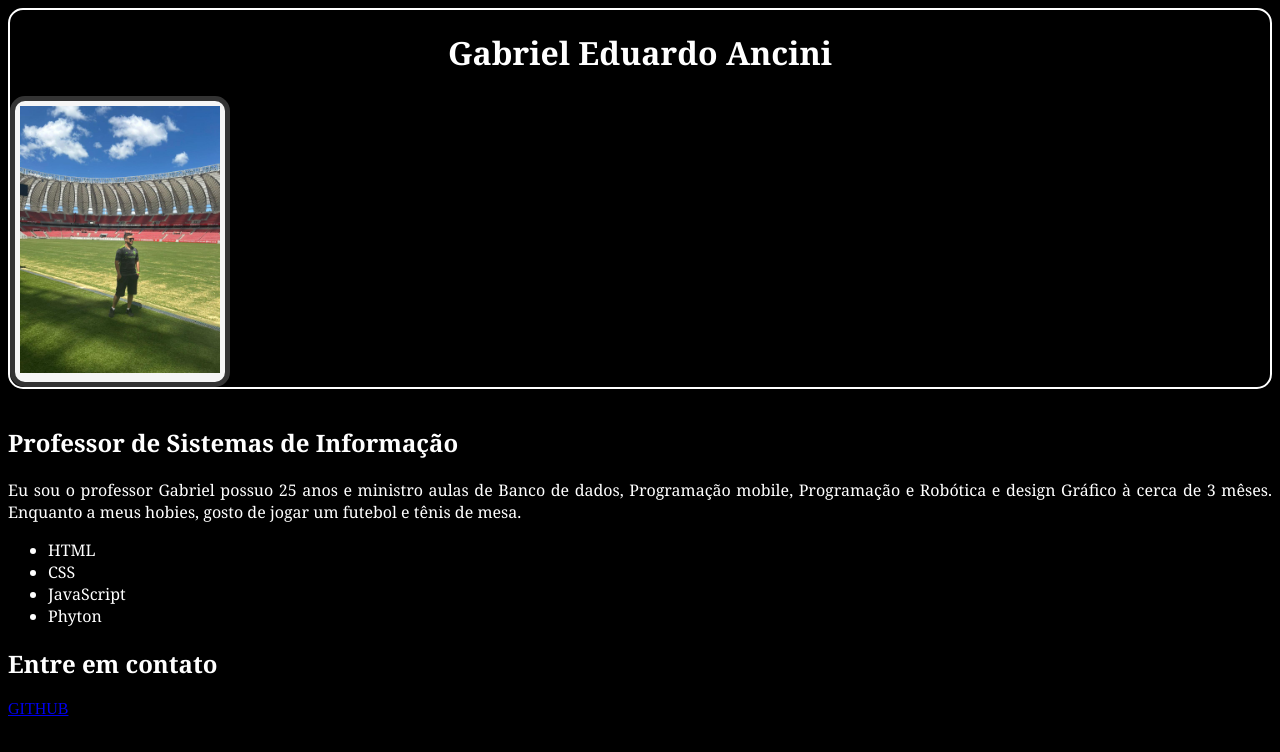
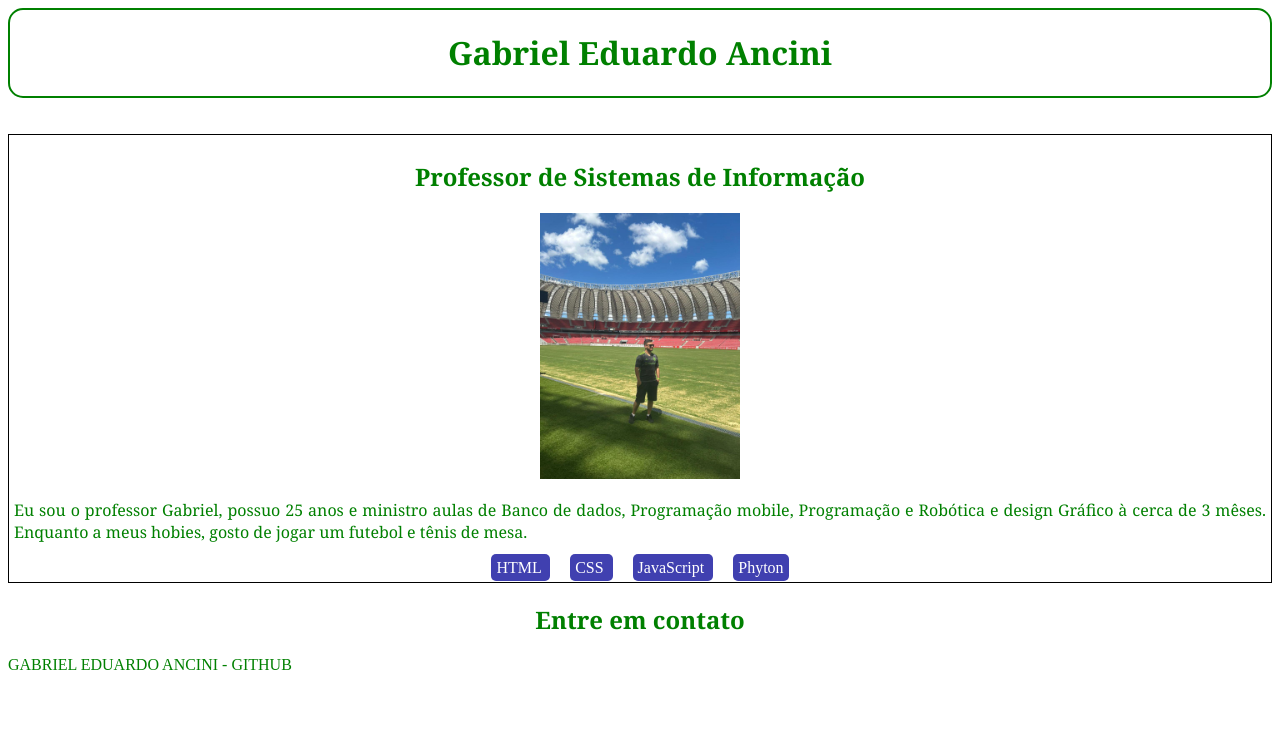
Before and after one commit to Ancini/Formadores_em_a-o, a plain HTML site: page index.html in a window 1280 px wide. Drawn offline with Linux system fonts and the light colour scheme.

Commit message:
aula_30_10

```diff
--- a/estilo.css
+++ b/estilo.css
@@ -1,28 +1,32 @@
 body{
-    background-color: black;
+    background-color:white;
+}
+
+header{
+    text-align: center;
 }
 
 h1{
-    color: white;
+    color: green;
     text-align:  center;
     font-family: Georgia, 'Times New Roman', Times, serif;
 
 }
 
 h2{
-    color: white;
-    text-align:  left;
+    color: green;
+    text-align:  center;
     font-family: Georgia, 'Times New Roman', Times, serif;
 }
 
 p{
-    color: white;
+    color: green ;
     text-align: justify;
     font-family: Georgia, 'Times New Roman', Times, serif;
 }
 
 ul{
-    color: white;
+    color: green;
     text-align: justify;
     font-family: Georgia, 'Times New Roman', Times, serif;
 }
@@ -30,18 +34,35 @@ ul{
 .informacoes_pessoais {
 
         border-radius: 15px;
-        border-color: white;
-        border: 2px solid white
+        border-color: green;
+        border: 2px solid green;
 }
 
 .foto{
 
      display: inline-block;
      padding: 5px;
-     border: 5px solid #333;
-     border-radius: 15px;
-     background-color: #f5f5f5;
-     position: relative;
+     border: 1px solid black;
+
+}
+
+a{
+    color: green;
+    text-decoration: none;
+}
+
+span{
+    color: white;
+    text-decoration: solid;
+    background-color: rgb(64, 64, 176);
+    padding: 5px;
+    margin: 10px 10px;
+    border-radius: 5px;
+}
 
 
+footer{
+    border-style: solid 3px;
+    color:green
+
 }
--- a/index.html
+++ b/index.html
@@ -1,41 +1,51 @@
 <!DOCTYPE html>
 <html>
+
+
 <head>
     <meta charset='utf-8'>
-    <title> Formadores em ação - Formando o mundo</title>
+    <title> Formadores em ação - Formando o mundo </title>
     <link rel='stylesheet' type='text/css' media='screen' href='estilo.css'>
-    <meta name="viewport" content="width=device", initial-scale="1.0">
+    <meta name="viewport" content="width=device" , initial-scale="1.0">
 
 </head>
+
 <body>
     <header>
-   <div class="informacoes_pessoais">
+        <div class="informacoes_pessoais">
 
-        <h1>  Gabriel Eduardo Ancini  </h1>
-         <div class="foto">
-         <img src="imagens/beira_rio.jpg" alt ="Gabriel Eduardo Ancini" width="200px">
-         </div>
-    </div>
-        <br>
-        <h2> Professor de Sistemas de Informação </h2>
-        <p> Eu sou o professor Gabriel possuo 25 anos e ministro aulas de Banco de dados, Programação mobile, Programação e Robótica e design Gráfico à cerca de 3 mêses.
+            <h1> Gabriel Eduardo Ancini </h1>
+
+        </div>
+           <br>
+            <br>
+            <div class="foto">
+            <h2> Professor de Sistemas de Informação </h2>
+
+                <img src="imagens/beira_rio.jpg" alt="Gabriel Eduardo Ancini" width="200px">
+
+
+        <p> Eu sou o professor Gabriel, possuo 25 anos e ministro aulas de Banco de dados, Programação mobile,
+            Programação e Robótica e design Gráfico à cerca de 3 mêses.
             Enquanto a meus hobies, gosto de jogar um futebol e tênis de mesa.
         </p>
-       <!-- Utilizar OL para aparecer números -->
-        <ul>
-        <li>HTML </li>
-        <li>CSS </li>
-        <li>JavaScript </li>
-        <li>Phyton </li>
-       </ul>
+        <!-- Utilizar OL para aparecer números -->
+
+        <span>HTML </span>
+        <span>CSS </span>
+        <span>JavaScript </span>
+        <span>Phyton </span>
+
     </header>
+
     <main>
 
     </main>
 
     <footer>
         <h2> Entre em contato </h2>
-        <a href="https://github.com/Ancini"> GITHUB </a>
+        <a href="https://github.com/Ancini"> GABRIEL EDUARDO ANCINI - GITHUB </a>
     </footer>
 </body>
+
 </html>
```
